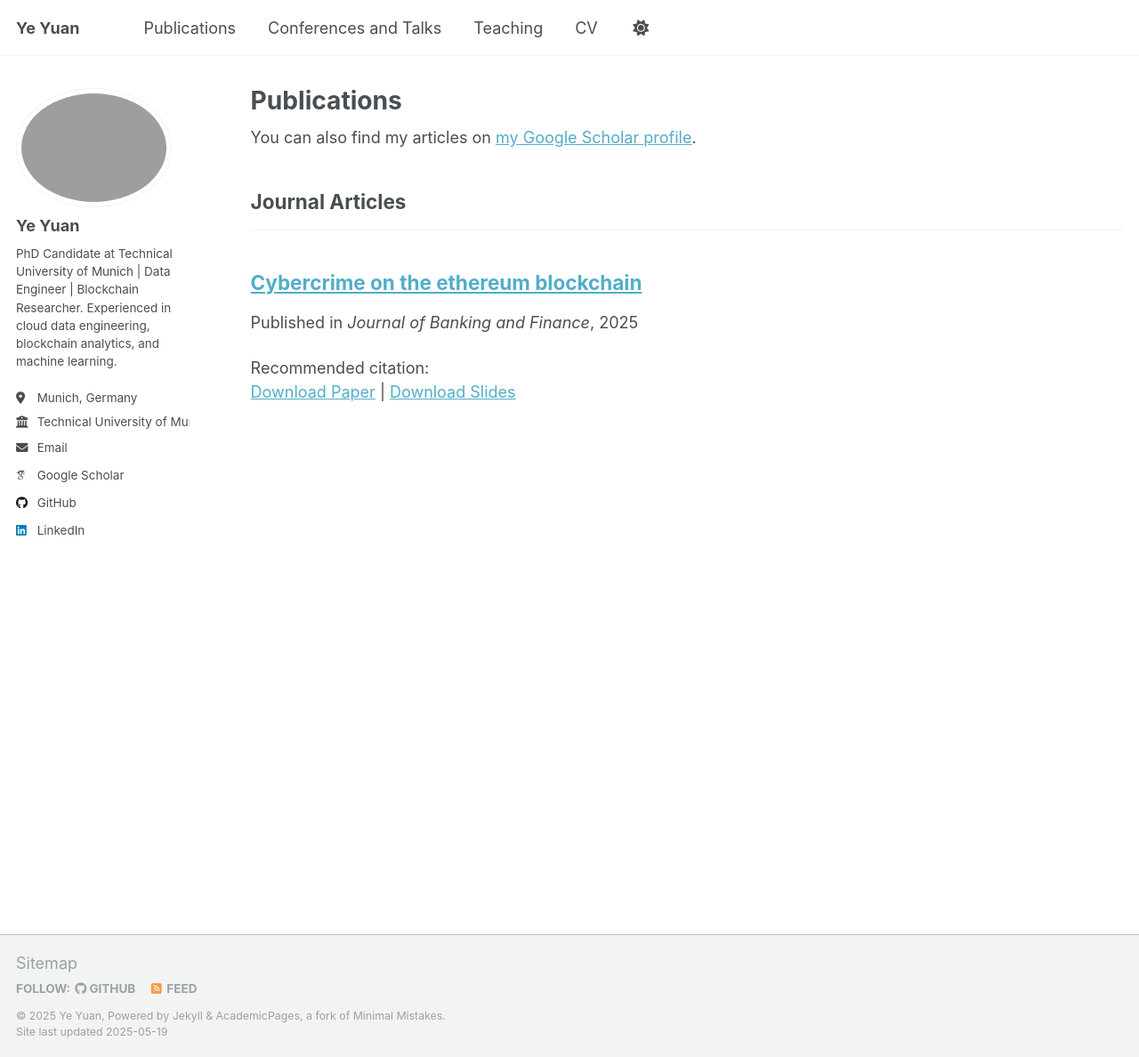
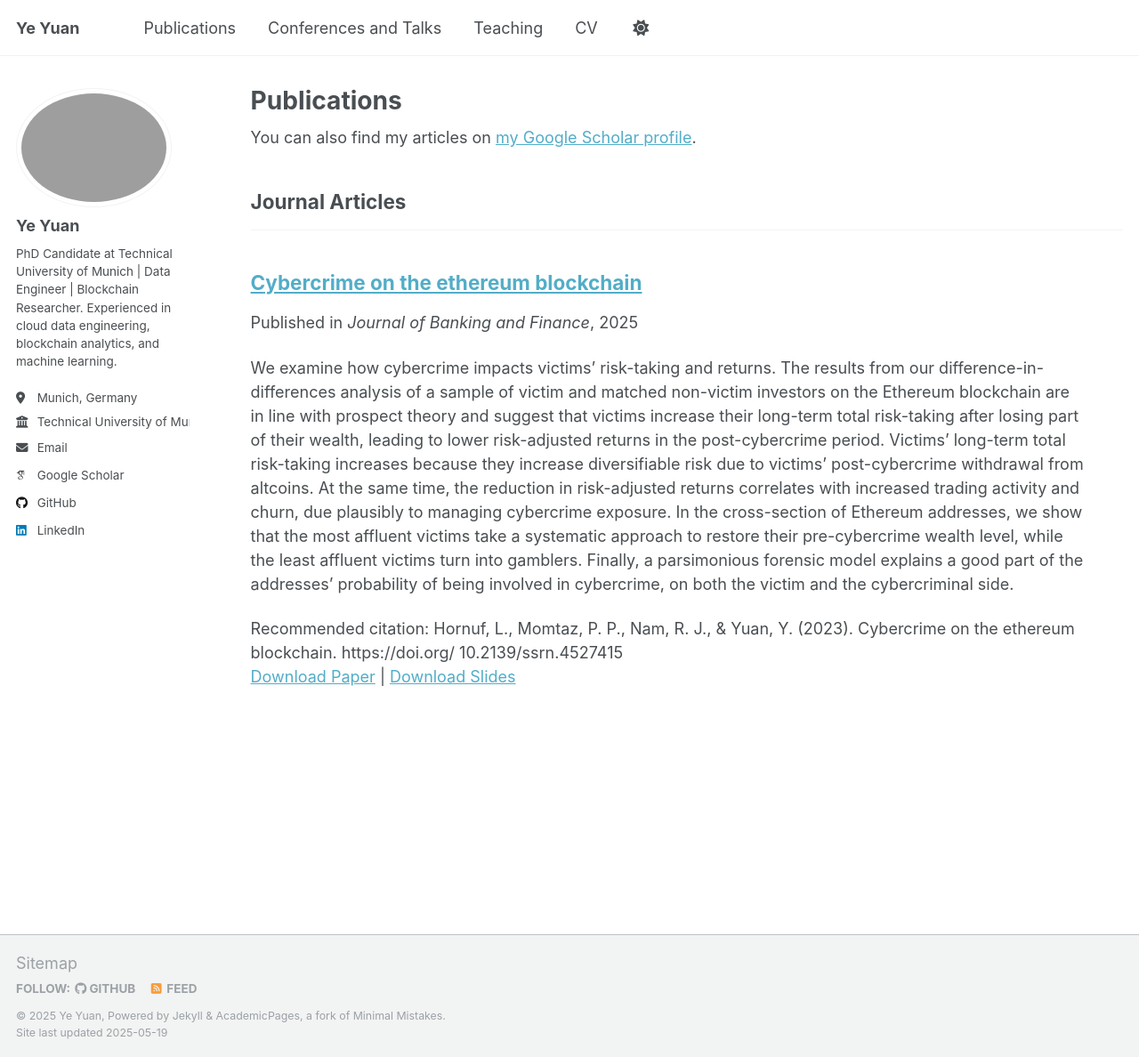
Before and after one commit to yuanye126/yuanye126.github.io, a Jekyll site: the page built from _pages/publications.html, in a window 1280 px wide and 1188 px high. Shown: the whole window at 89% size. Built offline with Jekyll 4.4.1, drawn with Linux system fonts in a browser that asks for light colours; some web fonts are replaced.

Commit message:
Update 2009-10-01-paper-title-number-1.md

```diff
--- a/_publications/2009-10-01-paper-title-number-1.md
+++ b/_publications/2009-10-01-paper-title-number-1.md
@@ -3,12 +3,13 @@ title: "Cybercrime on the ethereum blockchain"
 collection: publications
 category: manuscripts
 permalink: /publication/CybercrimeOnTheEthereumBlockchain
-excerpt: ''
+excerpt: 'We examine how cybercrime impacts victims’ risk-taking and returns. The results from our difference-in-differences analysis of a sample of victim and matched non-victim investors on the Ethereum blockchain are in line with prospect theory and suggest that victims increase their long-term total risk-taking after losing part of their wealth, leading to lower risk-adjusted returns in the post-cybercrime period. Victims’ long-term total risk-taking increases because they increase diversifiable risk due to victims’ post-cybercrime withdrawal from altcoins. At the same time, the reduction in risk-adjusted returns correlates with increased trading activity and churn, due plausibly to managing cybercrime exposure. In the cross-section of Ethereum addresses, we show that the most affluent victims take a systematic approach to restore their pre-cybercrime wealth level, while the least affluent victims turn into gamblers. Finally, a parsimonious forensic model explains a good part of the addresses’ probability of being involved in cybercrime, on both the victim and the cybercriminal side.'
 date: 2025-06-01
 venue: 'Journal of Banking and Finance'
 slidesurl: 'http://academicpages.github.io/files/slides2.pdf'
 paperurl: 'https://doi.org/10.1016/j.jbankfin.2025.107419'
-citation: ''
+citation: 'Hornuf, L., Momtaz, P. P., Nam, R. J., & Yuan, Y. (2023). Cybercrime on the ethereum blockchain. https://doi.org/
+10.2139/ssrn.4527415'
 ---
 
 The contents above will be part of a list of publications, if the user clicks the link for the publication than the contents of section will be rendered as a full page, allowing you to provide more information about the paper for the reader. When publications are displayed as a single page, the contents of the above "citation" field will automatically be included below this section in a smaller font.
```
